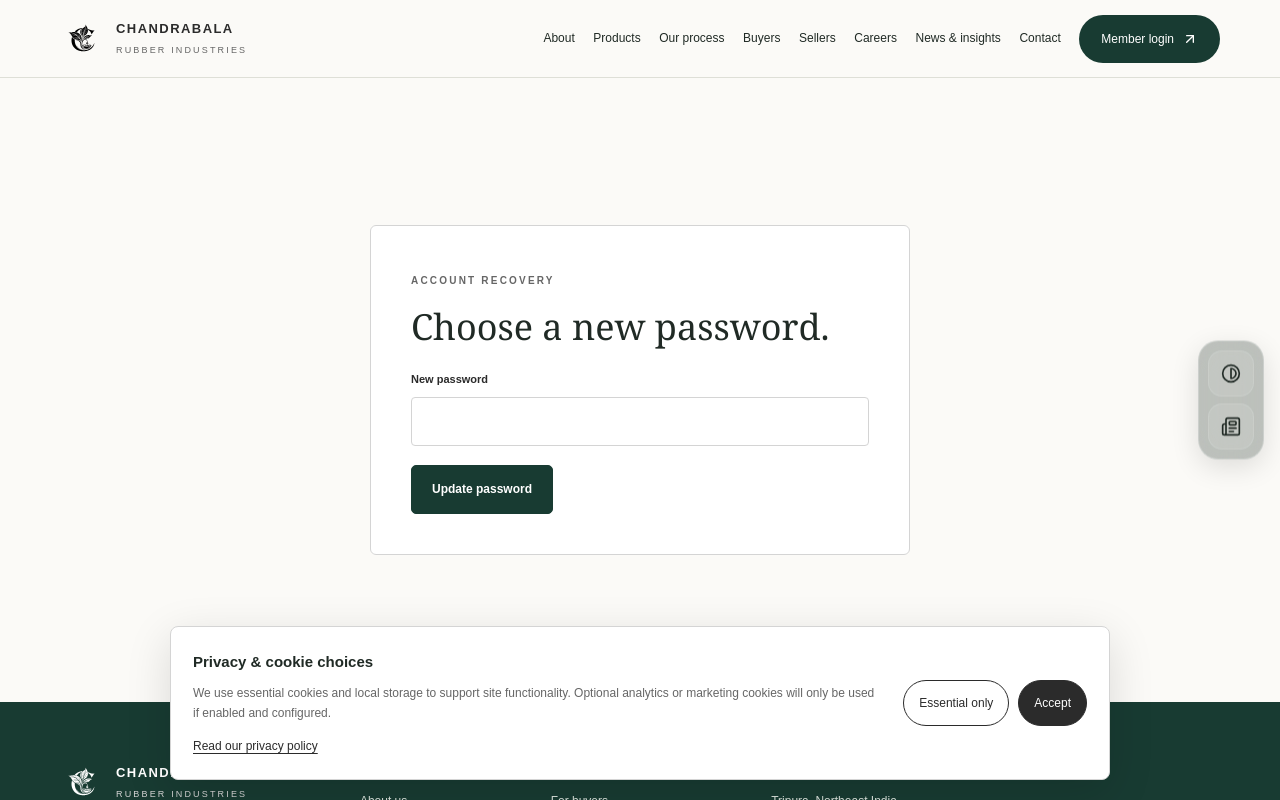
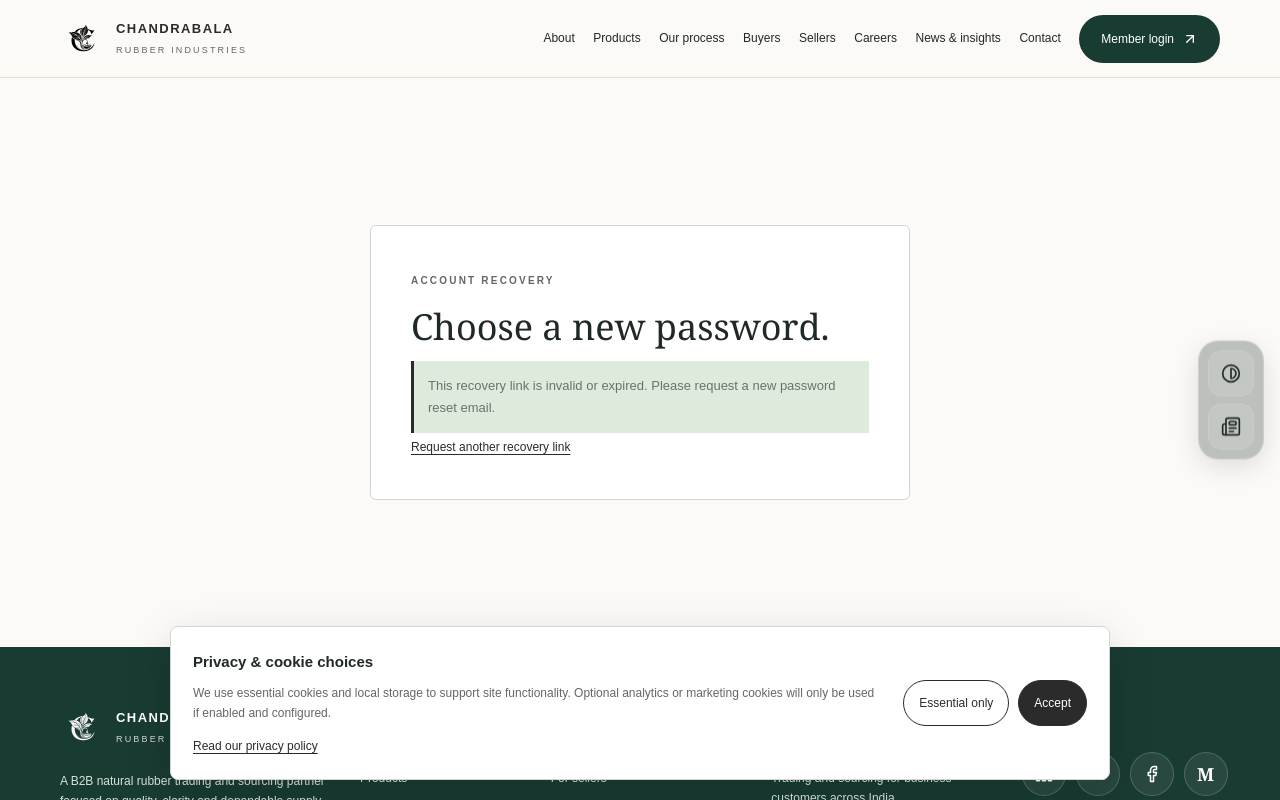
Before and after one commit to alsopranab/CHANDRABALARUBBER, a Next.js app: page /reset-password in a window 1280 px wide. Shown: the top 800 px of the page. Built offline with nearby package versions, Linux system fonts and the light colour scheme; no server answers.

Commit message:
Improve reset password recovery token handling and invalid-link feedback

```diff
--- a/src/app/reset-password/page.tsx
+++ b/src/app/reset-password/page.tsx
@@ -1,4 +1,43 @@
 "use client";
-import { useState } from "react";
+import { useEffect, useState } from "react";
+import Link from "next/link";
 import { createClient } from "@/lib/supabase/client";
-export default function ResetPassword(){const [password,setPassword]=useState("");const [message,setMessage]=useState("");async function submit(e:React.FormEvent){e.preventDefault();const supabase=createClient();if(!supabase){setMessage("Connect Supabase first.");return}const {error}=await supabase.auth.updateUser({password});setMessage(error?error.message:"Password updated. You can now sign in.");}return <section className="section"><div className="form-shell"><span className="eyebrow">Account recovery</span><h1>Choose a new password.</h1><form onSubmit={submit}><div className="field"><label>New password</label><input type="password" minLength={10} required value={password} onChange={e=>setPassword(e.target.value)}/></div><button className="btn">Update password</button></form>{message&&<p className="notice">{message}</p>}</div></section>}
+
+export default function ResetPassword(){
+  const [password,setPassword]=useState("");
+  const [message,setMessage]=useState("");
+  const [ready,setReady]=useState(false);
+  const [valid,setValid]=useState(false);
+  const [busy,setBusy]=useState(false);
+
+  useEffect(()=>{
+    let mounted=true;
+    async function checkRecovery(){
+      const supabase=createClient();
+      if(!supabase){if(mounted){setMessage("Password recovery is not configured.");setReady(true);}return;}
+      // Supabase browser client processes the recovery token from the URL hash.
+      const {data:{session}}=await supabase.auth.getSession();
+      if(mounted){setValid(!!session);setReady(true);if(!session)setMessage("This recovery link is invalid or expired. Please request a new password reset email.");}
+      const {data:{subscription}}=supabase.auth.onAuthStateChange((_event,session)=>{
+        if(mounted){setValid(!!session);if(session)setMessage("");}
+      });
+      return ()=>subscription.unsubscribe();
+    }
+    const cleanupPromise=checkRecovery();
+    return ()=>{mounted=false;};
+  },[]);
+
+  async function submit(e:React.FormEvent){
+    e.preventDefault();const supabase=createClient();if(!supabase){setMessage("Connect Supabase first.");return}
+    setBusy(true);setMessage("");
+    const {error}=await supabase.auth.updateUser({password});
+    setBusy(false);setMessage(error?error.message:"Password updated successfully. You can now sign in.");
+    if(!error)setValid(false);
+  }
+  return <section className="section"><div className="form-shell"><span className="eyebrow">Account recovery</span><h1>Choose a new password.</h1>
+  {!ready?<p>Verifying your recovery link…</p>:valid?<form onSubmit={submit}><div className="field"><label>New password</label><input type="password" minLength={10} required value={password} onChange={e=>setPassword(e.target.value)} autoComplete="new-password"/></div><button className="btn" disabled={busy}>{busy?"Updating…":"Update password"}</button></form>:<p className="notice">{message}</p>}
+  {message&&valid&&<p role="status" className="notice">{message}</p>}
+  {!valid&&ready&&<Link className="inline-link" href="/forgot-password">Request another recovery link</Link>}
+  {message.includes("successfully")&&<Link className="inline-link" href="/login">Go to sign in</Link>}
+  </div></section>
+}
```
